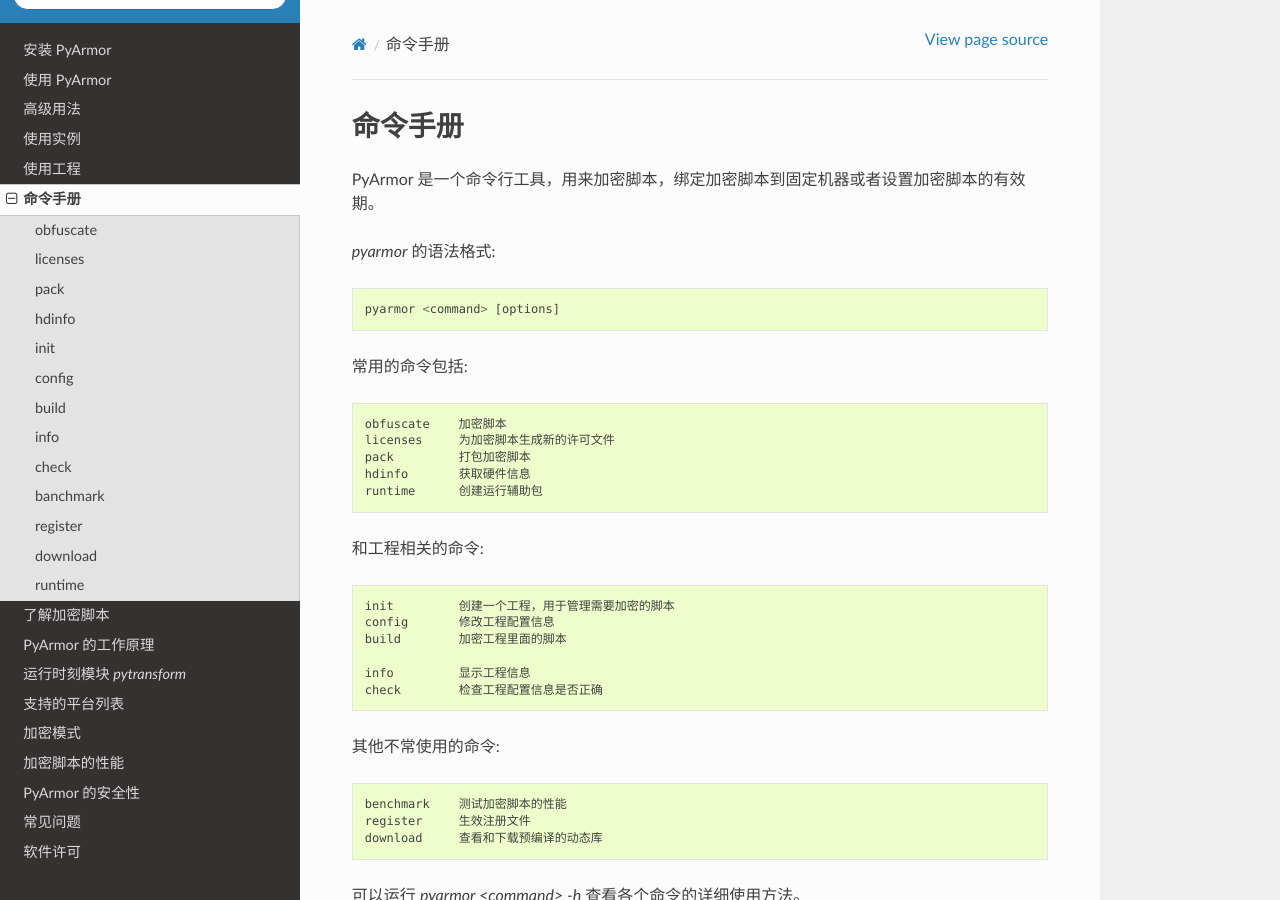
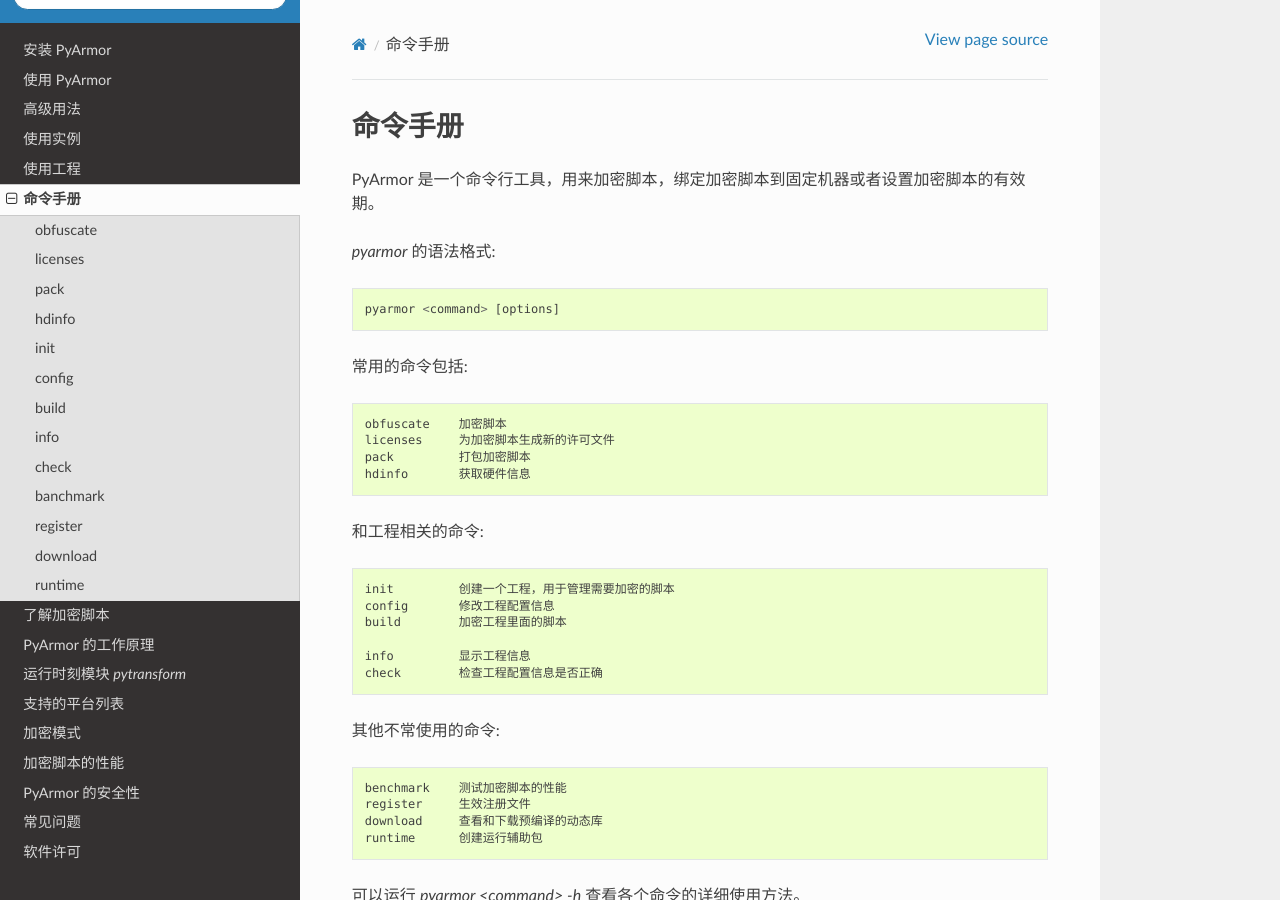
Before and after one commit to dashingsoft/pyarmor-docs-zh, a Sphinx documentation site: the page built from docs/man.rst, in a window 1280 px wide and 900 px high. Built offline with Sphinx 7.4.7 and the Read the Docs theme 2.0.0, drawn with Linux system fonts in a browser that asks for light colours; some of the changed lines change nothing that is shown.

Commit message:
Refine doc

```diff
--- a/docs/man.rst
+++ b/docs/man.rst
@@ -16,7 +16,6 @@
     licenses     为加密脚本生成新的许可文件
     pack         打包加密脚本
     hdinfo       获取硬件信息
-    runtime      创建运行辅助包
 
 和工程相关的命令::
 
@@ -32,6 +31,7 @@
     benchmark    测试加密脚本的性能
     register     生效注册文件
     download     查看和下载预编译的动态库
+    runtime      创建运行辅助包
 
 可以运行 `pyarmor <command> -h` 查看各个命令的详细使用方法。
 
```
